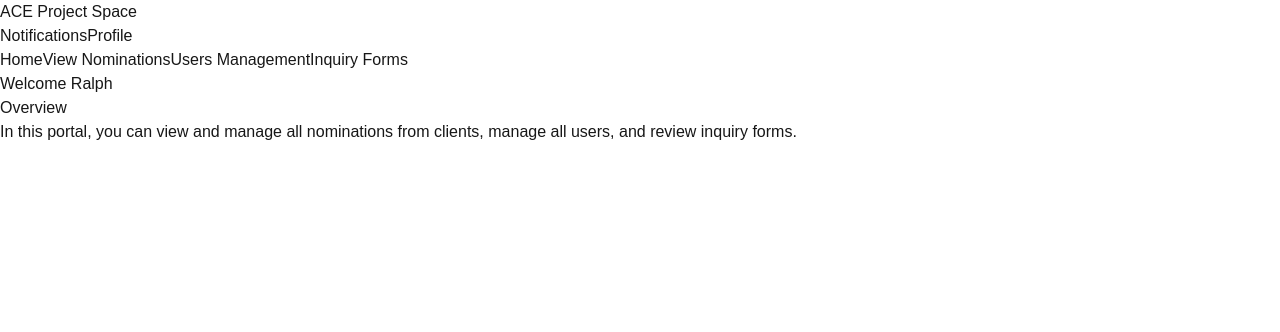
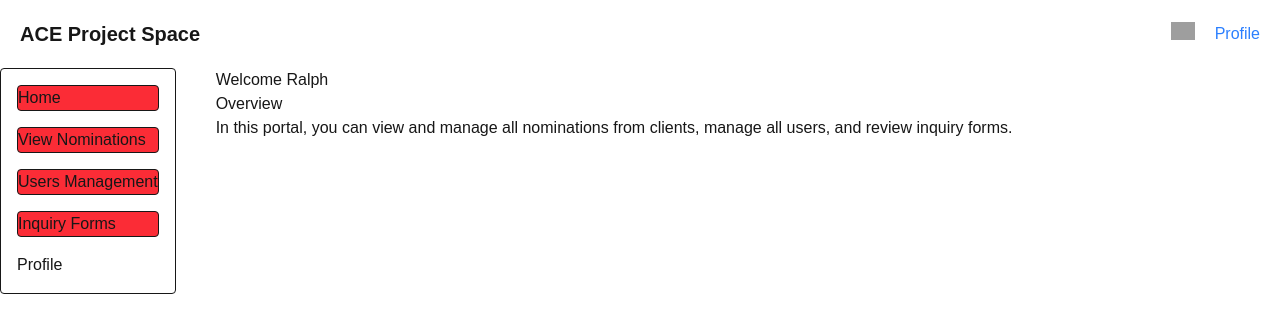
Before and after one commit to harmankaur358/ACE_PROJECT_SPACE, a Next.js app: page /chair in a window 1280 px wide. Shown: the top 332 px of the page. Built offline with nearby package versions, Linux system fonts and the light colour scheme; grey boxes are pictures that could not be loaded.

Commit message:
feat: Applied some style to the chair dashboard.

```diff
--- a/src/app/chair/page.tsx
+++ b/src/app/chair/page.tsx
@@ -5,10 +5,14 @@ export default function ChairPage() {
     return (
         <div>
             <ChairHeader />
-            <ChairNavigation />
-            <h1>Welcome Ralph</h1>
-            <h2>Overview</h2>
-            <p>In this portal, you can view and manage all nominations from clients, manage all users, and review inquiry forms.</p>
+            <div className="flex gap-10">
+                <ChairNavigation />
+                <div>
+                    <h1>Welcome Ralph</h1>
+                    <h2>Overview</h2>
+                    <p>In this portal, you can view and manage all nominations from clients, manage all users, and review inquiry forms.</p>
+                </div>
+            </div>
         </div>
     );
 }
--- a/src/components/chairHeader.tsx
+++ b/src/components/chairHeader.tsx
@@ -1,13 +1,18 @@
 import Link from "next/link";
+import Image from "next/image";
 
 export default function ChairHeader() {
+    const notificationBell = "/../../public/notification_bell.png";
+
     return (
-        <div>
-            <div>
+        <div className="flex justify-between items-center p-5">
+            <div className="text-xl font-bold">
                 <h1>ACE Project Space</h1>
             </div>
-            <div>
-                <Link href={`/chair/notifications`}>Notifications</Link>
+            <div className="flex text-blue-500 gap-5">
+                <Link href={`/chair/notifications`}>
+                    <Image src={notificationBell} alt="Notifications" width={24} height={24} />
+                </Link>
                 <Link href={`/chair/profile`}>Profile</Link>
             </div>
         </div>
--- a/src/components/chairNav.tsx
+++ b/src/components/chairNav.tsx
@@ -2,11 +2,16 @@ import Link from "next/link";
 
 export default function ChairNavigation() {
     return (
-        <div>
-            <Link href={`/chair`}>Home</Link>
-            <Link href={`/chair/nominations`}>View Nominations</Link>
-            <Link href={`/chair/users`}>Users Management</Link>
-            <Link href={`/chair/inquiry-forms`}>Inquiry Forms</Link>
+        <div className="flex flex-col gap-4 border rounded p-4">
+            <div className="flex flex-col gap-4">
+                <Link href={`/chair`} className="border rounded bg-red-500">Home</Link>
+                <Link href={`/chair/nominations`} className="border rounded bg-red-500">View Nominations</Link>
+                <Link href={`/chair/users`} className="border rounded bg-red-500">Users Management</Link>
+                <Link href={`/chair/inquiry-forms`} className="border rounded bg-red-500">Inquiry Forms</Link>
+            </div>
+            <div className="flex flex-col gap-4">
+                <Link href={`/chair/profile`}>Profile</Link>
+            </div>
         </div>
     );
 }
```
Also changed, not shown: public/notificationBell.png (added).
